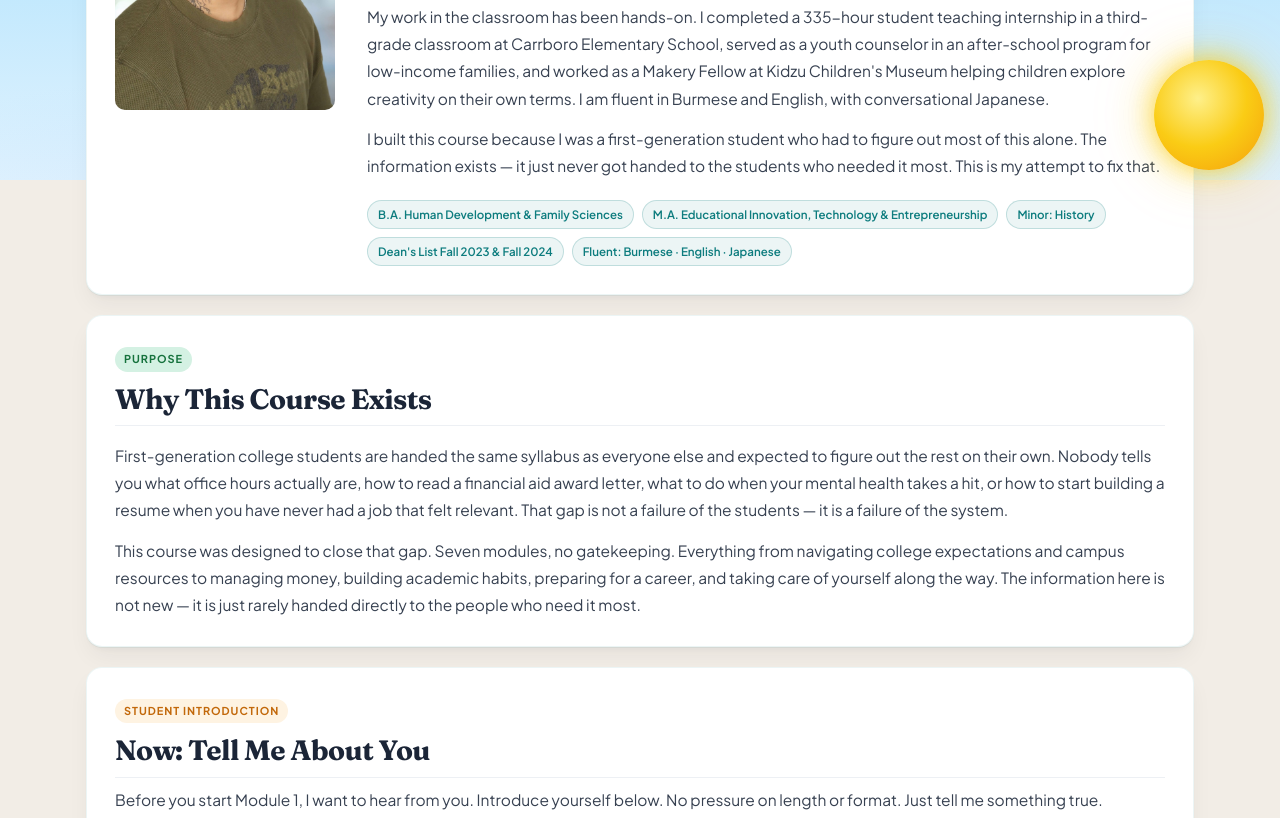
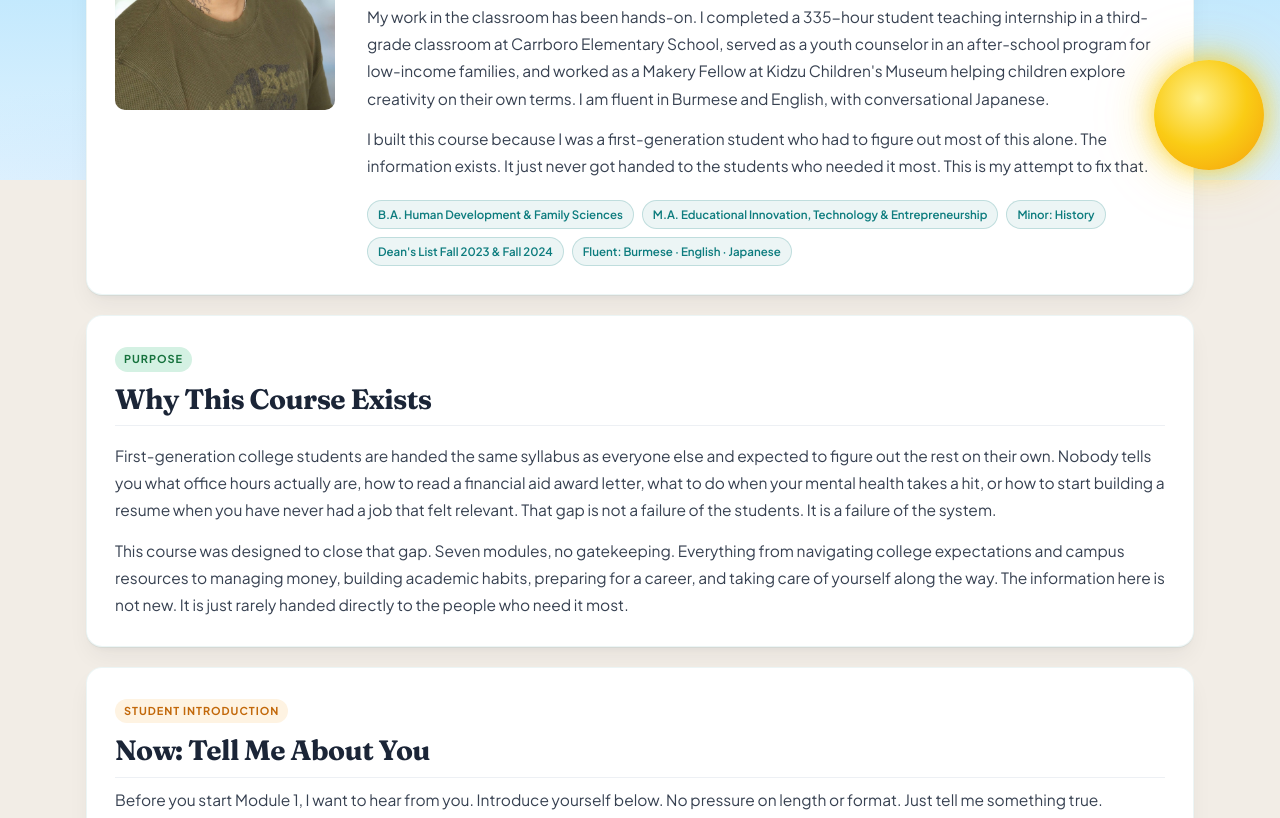
Before and after one commit to khat713/alums-declassified, a Next.js app: page /alums-declassified/about in a window 1280 px wide. Shown: the part 620-1438 px from the top of the page. Built offline with nearby package versions, Linux system fonts and the light colour scheme.

Commit message:
Remove all em-dashes from About page bio
https://claude.ai/code/session_01ACShDaK2GGEuP5JgU3EUUC

```diff
--- a/app/about/page.tsx
+++ b/app/about/page.tsx
@@ -66,13 +66,13 @@ export default function AboutPage() {
               </p>
               <div style={{ display: 'flex', flexDirection: 'column', gap: '0.85rem' }}>
                 <p className="text-[#374151] dark:text-white/80" style={{ fontSize: '0.97rem', lineHeight: 1.75, margin: 0 }}>
-                  I grew up in Chapel Hill, North Carolina, and attended the University of North Carolina at Chapel Hill, where I earned a B.A. in Human Development and Family Sciences with a concentration in Family Life Education, and am completing a Master&apos;s in Educational Innovation, Technology, and Entrepreneurship. I am a two-time Dean&apos;s List honoree and have spent my academic career focused on how education systems serve — and sometimes fail — students who arrive without a roadmap.
+                  I grew up in Chapel Hill, North Carolina, and attended the University of North Carolina at Chapel Hill, where I earned a B.A. in Human Development and Family Sciences with a concentration in Family Life Education, and am completing a Master&apos;s in Educational Innovation, Technology, and Entrepreneurship. I am a two-time Dean&apos;s List honoree and have spent my academic career focused on how education systems serve, and sometimes fail, students who arrive without a roadmap.
                 </p>
                 <p className="text-[#374151] dark:text-white/80" style={{ fontSize: '0.97rem', lineHeight: 1.75, margin: 0 }}>
                   My work in the classroom has been hands-on. I completed a 335-hour student teaching internship in a third-grade classroom at Carrboro Elementary School, served as a youth counselor in an after-school program for low-income families, and worked as a Makery Fellow at Kidzu Children&apos;s Museum helping children explore creativity on their own terms. I am fluent in Burmese and English, with conversational Japanese.
                 </p>
                 <p className="text-[#374151] dark:text-white/80" style={{ fontSize: '0.97rem', lineHeight: 1.75, margin: 0 }}>
-                  I built this course because I was a first-generation student who had to figure out most of this alone. The information exists — it just never got handed to the students who needed it most. This is my attempt to fix that.
+                  I built this course because I was a first-generation student who had to figure out most of this alone. The information exists. It just never got handed to the students who needed it most. This is my attempt to fix that.
                 </p>
               </div>
 
@@ -109,10 +109,10 @@ export default function AboutPage() {
           </h2>
           <div style={{ display: 'flex', flexDirection: 'column', gap: '0.85rem' }}>
             <p className="text-[#374151] dark:text-white/80" style={{ fontSize: '0.97rem', lineHeight: 1.75, margin: 0 }}>
-              First-generation college students are handed the same syllabus as everyone else and expected to figure out the rest on their own. Nobody tells you what office hours actually are, how to read a financial aid award letter, what to do when your mental health takes a hit, or how to start building a resume when you have never had a job that felt relevant. That gap is not a failure of the students — it is a failure of the system.
+              First-generation college students are handed the same syllabus as everyone else and expected to figure out the rest on their own. Nobody tells you what office hours actually are, how to read a financial aid award letter, what to do when your mental health takes a hit, or how to start building a resume when you have never had a job that felt relevant. That gap is not a failure of the students. It is a failure of the system.
             </p>
             <p className="text-[#374151] dark:text-white/80" style={{ fontSize: '0.97rem', lineHeight: 1.75, margin: 0 }}>
-              This course was designed to close that gap. Seven modules, no gatekeeping. Everything from navigating college expectations and campus resources to managing money, building academic habits, preparing for a career, and taking care of yourself along the way. The information here is not new — it is just rarely handed directly to the people who need it most.
+              This course was designed to close that gap. Seven modules, no gatekeeping. Everything from navigating college expectations and campus resources to managing money, building academic habits, preparing for a career, and taking care of yourself along the way. The information here is not new. It is just rarely handed directly to the people who need it most.
             </p>
           </div>
         </div>
```
